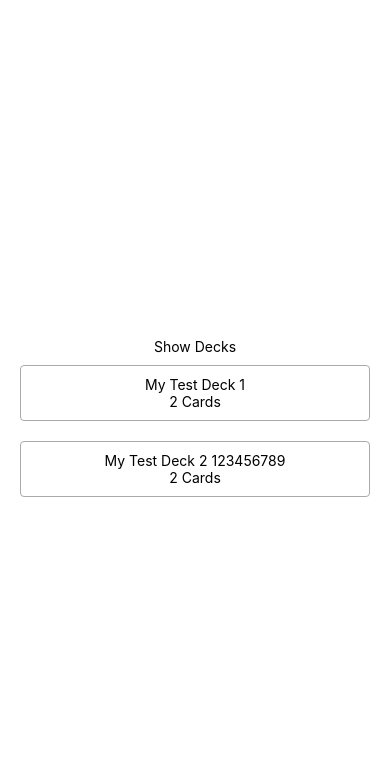
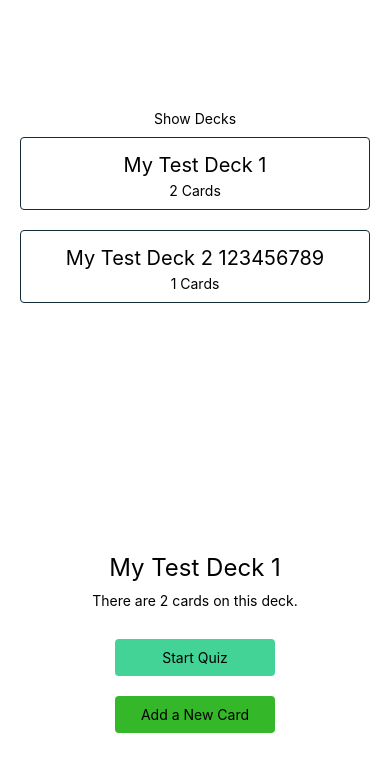
Before and after one commit to raphaaj/reactnd-project-flashcards, a React Native app: screen / in a window 390 px wide. Shown: the top 772 px of the page. Built offline with nearby package versions, Linux system fonts and the light colour scheme.

Commit message:
feat: Create ShowDeck component

```diff
--- a/App.js
+++ b/App.js
@@ -1,5 +1,6 @@
-import React from 'react';
+import React, { Component } from 'react';
 import { StyleSheet, Text, View } from 'react-native';
+import ShowDeck from './components/ShowDeck';
 import ShowDecks from './components/ShowDecks';
 
 const decks = [
@@ -23,21 +24,18 @@ const decks = [
       {
         question: 'Test Question 1 (Deck 2)?',
         answer: 'Test Answer 1 (Deck 2).',
-      },
-      {
-        question: 'Test Question 2 (Deck 2)?',
-        answer: 'Test Answer 2 (Deck 2).',
-      },
+      }
     ],
-    numberOfCards: 2,
+    numberOfCards: 1,
   },
 ];
 
-export default class App extends React.Component {
+export default class App extends Component {
   render() {
     return (
       <View style={styles.container}>
         <ShowDecks decks={decks}/>
+        <ShowDeck deck={decks[0]}/>
       </View>
     );
   }
--- /dev/null
+++ b/components/ShowDeck.js
@@ -0,0 +1,66 @@
+import React, { Component } from 'react';
+import { StyleSheet, Text, View, TouchableOpacity } from 'react-native';
+import { colors } from '../utils/config';
+
+export default class ShowDeck extends Component {
+  render() {
+    const {
+      deck,
+    } = this.props;
+
+    const cardsCountMsg =
+      deck.numberOfCards > 1
+        ? `There are ${deck.numberOfCards} cards on this deck.`
+        : 'There is 1 card on this deck';
+
+    return (
+      <View style={styles.container}>
+
+        <View style={styles.header}>
+          <Text style={styles.title}>{deck.title}</Text>
+          <Text>{cardsCountMsg}</Text>
+        </View>
+
+        <TouchableOpacity style={[styles.btn, styles.btnOcean]}>
+          <Text>Start Quiz</Text>
+        </TouchableOpacity>
+
+        <TouchableOpacity style={[styles.btn, styles.btnGrass]}>
+          <Text>Add a New Card</Text>
+        </TouchableOpacity>
+
+      </View>
+    );
+  }
+}
+
+const styles = StyleSheet.create({
+  container: {
+    flex: 1,
+    backgroundColor: '#fff',
+    alignItems: 'center',
+    justifyContent: 'center',
+  },
+  header: {
+    marginVertical: 20,
+    alignItems: 'center',
+  },
+  title: {
+    margin: 10,
+    fontSize: 24,
+  },
+  btn: {
+    alignItems: 'center',
+    margin: 10,
+    paddingHorizontal: 20,
+    paddingVertical: 10,
+    width: 160,
+    borderRadius: 4,
+  },
+  btnOcean: {
+    backgroundColor: colors.ocean,
+  },
+  btnGrass: {
+    backgroundColor: colors.grass,
+  },
+});
--- a/components/ShowDecks.js
+++ b/components/ShowDecks.js
@@ -1,5 +1,6 @@
 import React, { Component } from 'react';
 import { StyleSheet, Text, View, TouchableOpacity, Dimensions } from 'react-native';
+import { colors } from '../utils/config';
 
 const { height, width } = Dimensions.get('window');
 
@@ -17,7 +18,7 @@ export default class ShowDecks extends Component {
         {decks.map((deck) => (
           <View key={deck.title}>
             <TouchableOpacity style={styles.deckContainer}>
-              <Text>{deck.title}</Text>
+              <Text style={styles.deckTitle}>{deck.title}</Text>
               <Text>{deck.numberOfCards} Cards</Text>
             </TouchableOpacity>
           </View>
@@ -41,8 +42,12 @@ const styles = StyleSheet.create({
     paddingVertical: 10,
     width: width - 40,
     alignItems: 'center',
-    borderColor: '#aaa',
+    borderColor: colors.oil,
     borderWidth: 1,
     borderRadius: 4,
   },
+  deckTitle: {
+    fontSize: 20,
+    margin: 5,
+  },
 });
--- /dev/null
+++ b/utils/config.js
@@ -0,0 +1,5 @@
+export const colors = {
+  ocean: '#43d397',
+  grass: '#34b728',
+  oil:'#142c38',
+};
```
